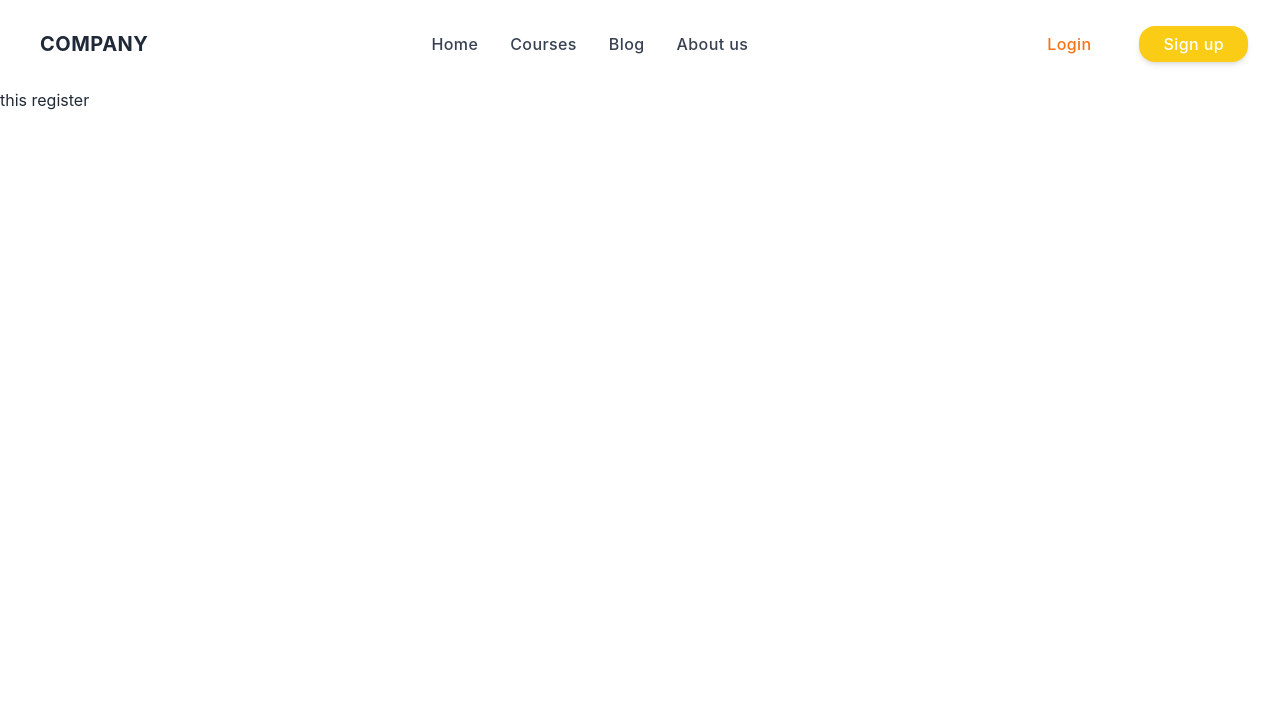
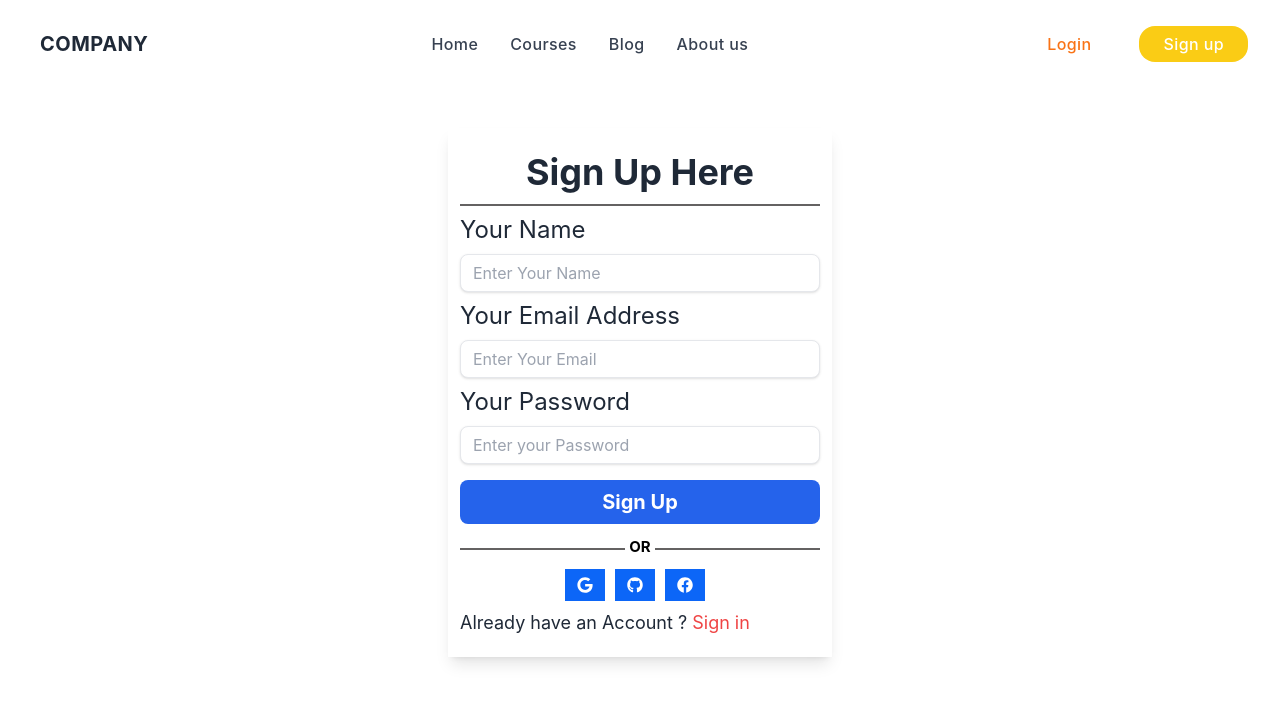
Before and after one commit to nishad0055/reptor-academy, a React (Create React App) app: page /register in a window 1280 px wide. Shown: the top 702 px of the page. Built offline with nearby package versions, Linux system fonts and the light colour scheme.

Commit message:
register form add

```diff
--- a/package.json
+++ b/package.json
@@ -10,6 +10,7 @@
     "firebase": "^9.12.1",
     "react": "^18.2.0",
     "react-dom": "^18.2.0",
+    "react-icons": "^4.6.0",
     "react-router-dom": "^6.4.2",
     "react-scripts": "5.0.1",
     "web-vitals": "^2.1.4"
--- a/public/index.html
+++ b/public/index.html
@@ -25,6 +25,8 @@
       Learn how to configure a non-root public URL by running `npm run build`.
     -->
     <title>React App</title>
+    <script type="module" src="https://unpkg.com/ionicons@5.5.2/dist/ionicons/ionicons.esm.js"></script>
+<script nomodule src="https://unpkg.com/ionicons@5.5.2/dist/ionicons/ionicons.js"></script>
   </head>
   <body>
     <noscript>You need to enable JavaScript to run this app.</noscript>
--- a/src/components/Login/Login/Login.js
+++ b/src/components/Login/Login/Login.js
@@ -1,9 +1,30 @@
 import React from 'react';
+import {FaFacebook, FaGoogle, FaGithub} from 'react-icons/fa'
+import { Link } from 'react-router-dom';
 
 const Login = () => {
     return (
-        <div>
-            <h2>this is login</h2>
+        <div className='sign-up-form lg:w-[30%] mx-auto bg-base-100 shadow-lg p-3 md:my-10 my-2' >
+            <h2 className= 'md:text-4xl text-center my-3 font-bold text-2xl' >Log in Here</h2>
+            <hr className='mt-1' />
+            <form>
+                <label className='block md:text-2xl my-2' htmlFor="">Your Name</label>
+                <input className='shadow appearance-none border rounded-lg w-full py-2 px-3 text-gray-700 leading-tight focus:outline-none focus:shadow-outline focus:border-sky-500 focus:ring-1 focus:ring-sky-500' name='name' type="text" placeholder='Enter Your Name' />
+                <label className='block md:text-2xl my-2'  htmlFor="">Your Email Address</label>
+                <input className='shadow appearance-none border rounded-lg w-full py-2 px-3 text-gray-700 leading-tight focus:outline-none focus:shadow-outline focus:border-sky-500 focus:ring-1 focus:ring-sky-500' name='email' type="email" placeholder='Enter Your Email'  required/> <br />
+                <label  className='block md:text-2xl my-2' htmlFor="">Your Password</label>
+                <input className='shadow appearance-none border rounded-lg w-full py-2 px-3 text-gray-700 leading-tight focus:outline-none focus:shadow-outline focus:border-sky-500 focus:ring-1 focus:ring-sky-500 mb-2' name='password' type="password" placeholder='Enter your Password' required />
+                <button className='bg-blue-600 w-full p-2 my-2 rounded-lg text-white text-xl font-bold' >Log in</button>
+                < hr className='mt-4' />
+                <p className='or'> OR </p>
+                    <div className='flex items-center justify-center'>
+                      <button className='btn-social'><FaGoogle></FaGoogle></button>
+                      <button className='btn-social'><FaGithub></FaGithub>   </button>
+                      <button className='btn-social'> <FaFacebook></FaFacebook> </button>
+                    </div>
+                    <p className='text-lg my-2' > Are you new User Please? <Link className='text-red-500' to='/register'>Sign Up</Link> </p>
+            </form>
+
         </div>
     );
 };
--- a/src/components/Navbar/Navbar.js
+++ b/src/components/Navbar/Navbar.js
@@ -19,7 +19,7 @@ const Navbar = () => {
           <ul className="flex items-center hidden space-x-8 lg:flex">
             <li>
               <Link
-                to='/home'
+                to='/'
                 className="font-medium tracking-wide text-gray-700 transition-colors duration-200 hover:text-deep-purple-accent-400"
               >
                Home
@@ -66,7 +66,7 @@ const Navbar = () => {
             <li>
               <Link
                 to= '/register'
-                className="inline-flex items-center justify-center h-9 px-6 font-medium tracking-wide text-white transition duration-200 rounded-2xl shadow-md bg-yellow-400 hover:bg-deep-purple-accent-700 focus:shadow-outline focus:outline-none"
+                className="inline-flex items-center justify-center h-9 px-6 font-medium tracking-wide text-white transition duration-200 rounded-2xl bg-yellow-400 hover:bg-deep-purple-accent-700 focus:shadow-outline focus:outline-none"
               >
                 Sign up
               </Link>
@@ -77,7 +77,7 @@ const Navbar = () => {
             <button
               aria-label="Open Menu"
               title="Open Menu"
-              className="p-2 -mr-1 transition duration-200 rounded focus:outline-none focus:shadow-outline hover:bg-deep-purple-50 focus:bg-deep-purple-50"
+              className="p-2 -mr-1 transition duration-200 rounded focus:outline-none focus:shadow-outline hover:bg-purple-50 focus:bg-deep-purple-50"
               onClick={() => setIsMenuOpen(true)}
             >
               <svg className="w-5 text-gray-600" viewBox="0 0 24 24">
@@ -96,27 +96,17 @@ const Navbar = () => {
               </svg>
             </button>
             {isMenuOpen && (
-              <div className="absolute top-0 left-0 w-full">
-                <div className="p-5 bg-white border rounded shadow-sm">
+              <div className="absolute top-10 left-0 w-full">
+                <div className="p-5 bg-white  border rounded shadow-sm transition-all">
                   <div className="flex items-center justify-between mb-4">
-                    <div>
-                      <Link
-                        to="/"
-                        className="inline-flex items-center"
-                      >
-                        <span className="ml-2 text-xl font-bold tracking-wide text-gray-800 uppercase">
-                          Company
-                        </span>
-                      </Link>
-                    </div>
+
                     <div>
                       <button
-                        aria-label="Close Menu"
-                        title="Close Menu"
+
                         className="p-2 -mt-2 -mr-2 transition duration-200 rounded hover:bg-gray-200 focus:bg-gray-200 focus:outline-none focus:shadow-outline"
                         onClick={() => setIsMenuOpen(false)}
                       >
-                        <svg className="w-5 text-gray-600" viewBox="0 0 24 24">
+                        <svg className="text-2xl w-5 text-gray-600" viewBox="0 0 24 24">
                           <path
                             fill="currentColor"
                             d="M19.7,4.3c-0.4-0.4-1-0.4-1.4,0L12,10.6L5.7,4.3c-0.4-0.4-1-0.4-1.4,0s-0.4,1,0,1.4l6.3,6.3l-6.3,6.3 c-0.4,0.4-0.4,1,0,1.4C4.5,19.9,4.7,20,5,20s0.5-0.1,0.7-0.3l6.3-6.3l6.3,6.3c0.2,0.2,0.5,0.3,0.7,0.3s0.5-0.1,0.7-0.3 c0.4-0.4,0.4-1,0-1.4L13.4,12l6.3-6.3C20.1,5.3,20.1,4.7,19.7,4.3z"
--- /dev/null
+++ b/src/components/Register/Register.css
@@ -0,0 +1,24 @@
+hr{
+
+    width: 100%;
+    border: 1px solid rgb(100, 98, 98);
+}
+.or{
+    background: #fff;
+    width: 30px;
+    margin: -14px auto 10px;
+    color: black;
+    font-size: 15px;
+    font-weight: bold;
+    text-align: center;
+}
+
+.btn-social{
+    margin-right: 10px;
+    background-color: #0c66f7;
+    border: none;
+    outline: none;
+    padding: 8px 12px;
+    color: #fff;
+    cursor: pointer;
+}
--- a/src/components/Register/Register.js
+++ b/src/components/Register/Register.js
@@ -1,9 +1,31 @@
 import React from 'react';
+import './Register.css'
+import { FaFacebook, FaGithub, FaGoogle } from 'react-icons/fa'
+import { Link } from 'react-router-dom';
 
 const Register = () => {
     return (
-        <div>
-            <h2>this register</h2>
+        <div className='sign-up-form lg:w-[30%] mx-auto bg-base-100 shadow-lg p-3 md:my-10 my-2' >
+            <h2 className= 'md:text-4xl text-center my-3 font-bold text-2xl' >Sign Up Here</h2>
+            <hr className='mt-1' />
+            <form>
+                <label className='block md:text-2xl my-2' htmlFor="">Your Name</label>
+                <input className='shadow appearance-none border rounded-lg w-full py-2 px-3 text-gray-700 leading-tight focus:outline-none focus:shadow-outline focus:border-sky-500 focus:ring-1 focus:ring-sky-500' name='name' type="text" placeholder='Enter Your Name' />
+                <label className='block md:text-2xl my-2'  htmlFor="">Your Email Address</label>
+                <input className='shadow appearance-none border rounded-lg w-full py-2 px-3 text-gray-700 leading-tight focus:outline-none focus:shadow-outline focus:border-sky-500 focus:ring-1 focus:ring-sky-500' name='email' type="email" placeholder='Enter Your Email'  required/> <br />
+                <label  className='block md:text-2xl my-2' htmlFor="">Your Password</label>
+                <input className='shadow appearance-none border rounded-lg w-full py-2 px-3 text-gray-700 leading-tight focus:outline-none focus:shadow-outline focus:border-sky-500 focus:ring-1 focus:ring-sky-500 mb-2' name='password' type="password" placeholder='Enter your Password' required />
+                <button className='bg-blue-600 w-full p-2 my-2 rounded-lg text-white text-xl font-bold' >Sign Up</button>
+                < hr className='mt-4' />
+                <p className='or'> OR </p>
+                    <div className='flex items-center justify-center'>
+                      <button className='btn-social'><FaGoogle></FaGoogle></button>
+                      <button className='btn-social'><FaGithub></FaGithub>   </button>
+                      <button className='btn-social'> <FaFacebook></FaFacebook> </button>
+                    </div>
+                    <p className='text-lg my-2' >Already have an Account ? <Link className='text-red-500' to='/login'>Sign in</Link> </p>
+            </form>
+
         </div>
     );
 };
```
Also changed, not shown: src/components/Courses/Courses.js (+7 -0 lines), 1 other file (tests, documents, lock files or other folders).
